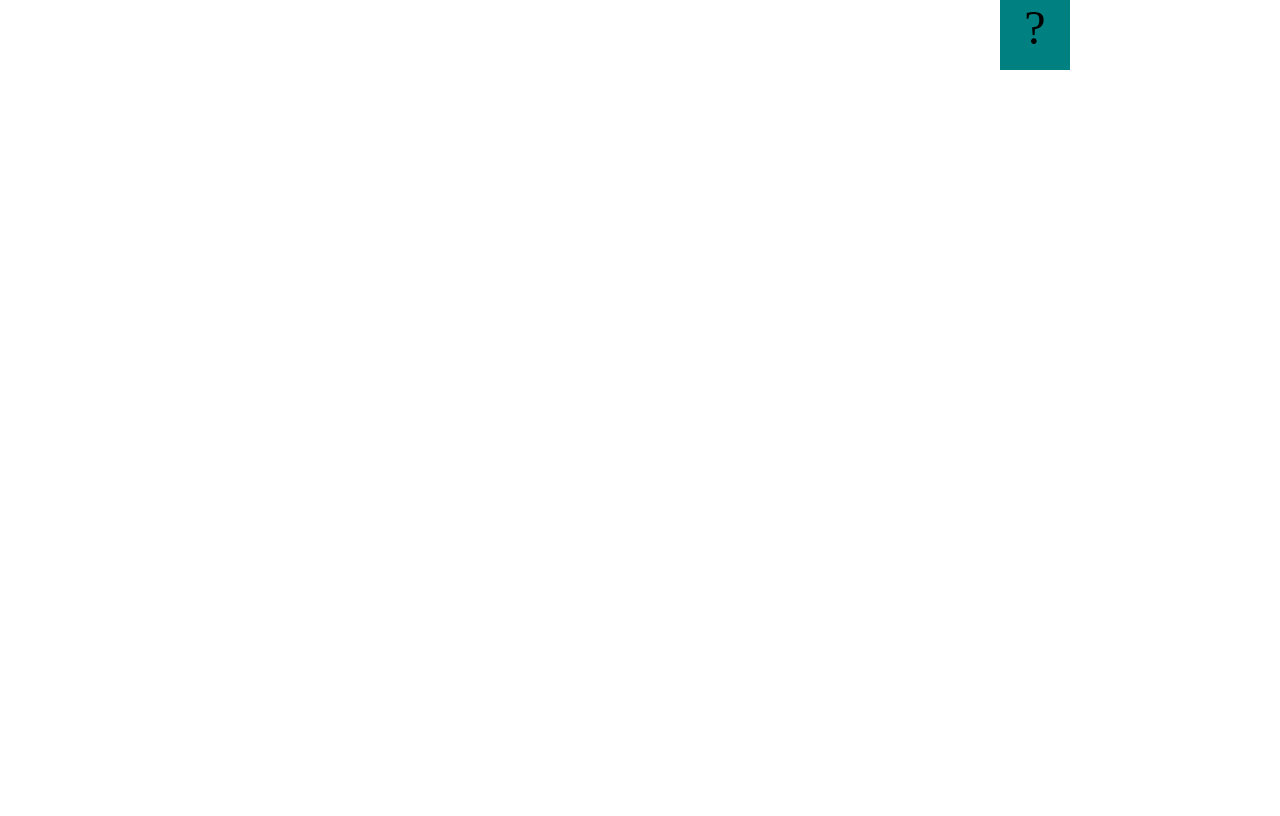
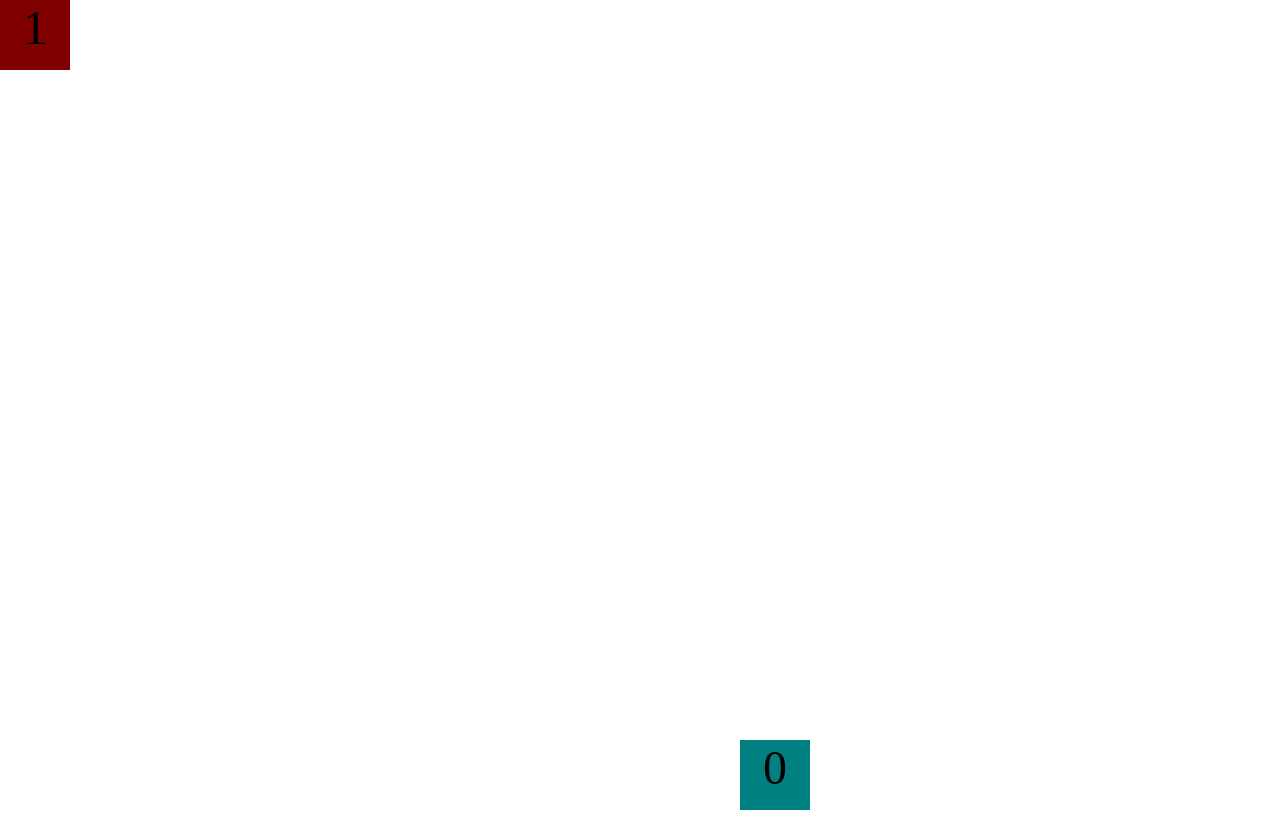
Before and after one commit to Itzmatt86/Itzmatt86F24FSD.github.io, a plain HTML site: page projects/bouncing-box/index.html in a window 1280 px wide. Drawn offline with Linux system fonts and the light colour scheme.

Commit message:
something

```diff
--- a/projects/bouncing-box/index.html
+++ b/projects/bouncing-box/index.html
@@ -19,6 +19,20 @@
         left: 0px;
       }
 
+      .bob {
+        width: 70px;
+        height: 70px;
+        background-color: rgb(128, 0, 0);
+        font-size: 300%;
+        text-align: center;
+        user-select: none;
+        display: block;
+        position: absolute;
+        top: 0px;
+        /* Change me! */
+        left: 0px;
+      }
+
       .board {
         height: 100vh;
       }
@@ -28,7 +42,8 @@
 
   <body class="board">
     <!-- HTML for the box -->
-    <div class="box">?</div>
+    <div class="box">0</div>
+    <div class="bob">1</div>
 
     <script>
       (function () {
@@ -40,18 +55,22 @@
         //////////////////////////////////////////////////////////////////
 
         var box = jQuery(".box"); // reference to the HTML .box element
+        var bob = jQuery(".bob"); // reference to the HTML .box element
         var board = jQuery(".board"); // reference to the HTML .board element
         var boardWidth = board.width(); // the maximum X-Coordinate of the screen
+        var boardHeight = board.height(); // the maximum Y-Coordinate of the screen
 
         // Every 50 milliseconds, call the update Function (see below)
         setInterval(update, 50);
 
         // Every time the box is clicked, call the handleBoxClick Function (see below)
         box.on("click", handleBoxClick);
+        bob.on("click", handleBoxClick);
 
         // moves the Box to a new position on the screen along the X-Axis
-        function moveBoxTo(newPositionX) {
+        function moveBoxTo(newPositionX, newPositionY) {
           box.css("left", newPositionX);
+          box.css("top", newPositionY);
         }
 
         // changes the text displayed on the Box
@@ -67,6 +86,9 @@
         var positionX;
         positionX = 0;
 
+        var positionY;
+        positionY = 0;
+
         var points;
         points = 0;
 
@@ -80,12 +102,27 @@
 			*/
         function update() {
           positionX = positionX + speed;
-          moveBoxTo(positionX);
+          positionY = positionY + speed;
+
+          moveBoxTo(positionX, positionY);
+
+          //Bounce off right
           if (positionX > boardWidth - box.width()) {
             speed = speed * -1;
           }
 
+          //Bounce off left
           if (positionX < 0) {
+            speed = speed * -1;
+          }
+
+          //Bounce off Top
+          if (positionY <= 0 - + box.height()) {
+            speed = speed * -1;
+          }
+
+          //Bounce off Bottom
+          if (positionY >= boardHeight + box.height()) {
             speed = speed * -1;
           }
         }
@@ -96,7 +133,8 @@
 			the left side of the screen.
 			*/
         function handleBoxClick() {
-          positionX = 0;
+          positionX = 25;
+          positionY = 25;
           points = points + 1;
 
           if (speed >= 0) {
```
Also changed, not shown: projects/circularity/js/init.js (+48 -30 lines).
